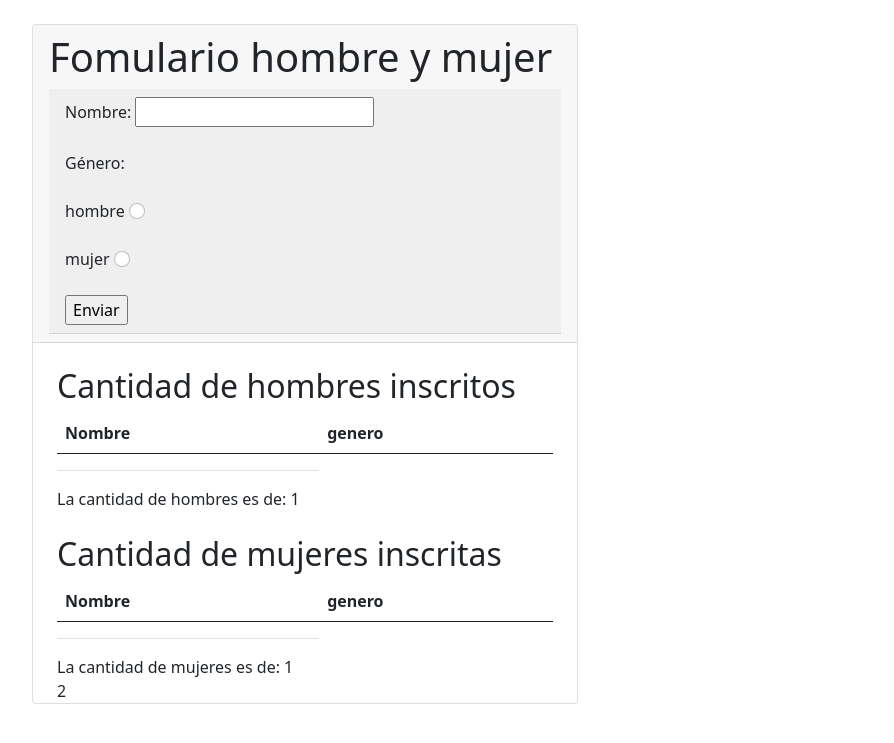
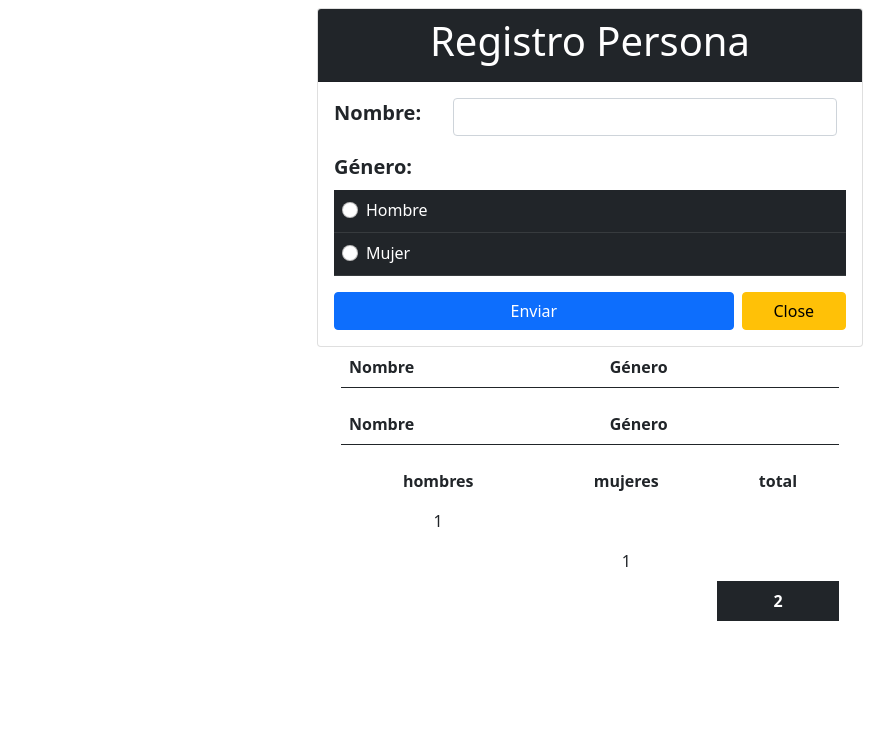
Before and after one commit to JarminthonEnriqueRuedaLarrotaADSO/Ejercicio5, a PHP site: page /index.php in a window 1280 px wide. Shown: the top 743 px of the page, without its empty margins (50-944 px from the left). Run offline with PHP 8.4, Linux system fonts and the light colour scheme; the visitor is signed in with stand-in values (Sample User, id 1); data that the repository does not hold is empty.

Commit message:
feat: :rocket: Ejercicio_4_php
contador de personas segun su genero con MVC php y validaciones con Js

```diff
--- a/controlador.php
+++ b/controlador.php
@@ -1,6 +1,6 @@
 <?php
 session_start();
-// session_destroy();
+//session_destroy();
 
 include ("operaciones.php");
 
@@ -8,10 +8,13 @@ $clase = new clase;
 
 $clase->setGenero($_POST['genero']);
 $clase->setNombre($_POST['nombre']);
+$clase->setClose($_POST['Close']);
+
 // $clase->setHombre($_POST['genero']);
 // $clase->setMujer($_POST['genero']);
 
 // $clase->validarGenero();
+$clase->cerrarSesion();
 $clase->guardar();
 
 
--- a/index.php
+++ b/index.php
@@ -1,133 +1,160 @@
 <!DOCTYPE html>
 <html lang="en">
-
 <head>
     <meta charset="UTF-8">
     <meta name="viewport" content="width=device-width, initial-scale=1.0">
     <link href="https://cdn.jsdelivr.net/npm/bootstrap@5.0.2/dist/css/bootstrap.min.css" rel="stylesheet"
         integrity="sha384-EVSTQN3/azprG1Anm3QDgpJLIm9Nao0Yz1ztcQTwFspd3yD65VohhpuuCOmLASjC" crossorigin="anonymous">
+    <title>Cuarto punto</title>
+</head>
+<body>
+    <div class="container">
+        <div class="row justify-content">
+            <div class="col-6 mx-auto mt-2 ">
+                <div class="card">
+                    <div class="card-header bg-dark">
+                        <h1 class="card-title text-center text-white">Registro Persona</h1>
+                    </div>
+                    <div class="card-body">
+                        <form action="controlador.php" method="post" id="form">
+                            <div class="mb-3 d-flex flex-row">
+                                <label for="nombre" class="form-label fs-5 fw-bold me-2">Nombre:</label>
+                                <input type="text" id="nombre" name="nombre" class="form-control ms-4 w-75">
+                            </div>
+                            <div class="mb-3">
+                                <label class="form-label fs-5 fw-bold">Género:</label>
+                                <table class="table table-dark table-hover">
+                                <tr>
+                                    <td>
+                                        <div class="form-check">
+                                            <input class="form-check-input" type="radio" name="genero" id="hombre" value="hombre">
+                                            <label for="hombre" class="form-check-label">Hombre</label>
+                                        </div>
+                                    </td>
+                                </tr>
+                                <tr>
+                                    <td>
+                                        <div class="form-check">
+                                            <input class="form-check-input" type="radio" name="genero" id="mujer" value="mujer">
+                                            <label for="mujer" class="form-check-label">Mujer</label>
+                                        </div>
+                                    </td>
+                                </tr>
+                                </table>
+                            </div>
 
-    <title>Cuarto pubnto</title>
-</head>
-
-<body>
-
-    <section class="container">
-        <div class="row justify-content">
-            <div class="col-md-6">
-                <div class="card mt-4">
-                    <div class="card-header">
-                        <h1>Fomulario hombre y mujer</h1>
-                        <div class="card-header">
-                            <form action="controlador.php" method="post">
-                                <label for="nombre">Nombre:</label>
-                                <input type="text" id="nombre" name="nombre"><br><br>
-                                <label for="genero">Género:</label> <br><br>
-                                <label for="hombre" class="form-check-label">hombre
-                                    <input class="form-check-input" type="radio" name="genero" id="hombre"
-                                        value="hombre">
-                                </label> <br> <br>
-                                <label for="mujer" class="form-check-label"> mujer
-                                    <input class="form-check-input" type="radio" name="genero" id="mujer" value="mujer">
-                                </label>
-                                </select><br><br>
-                                <input type="submit" value="Enviar" name="enviar">
+                                <div class="col-12 d-flex" >
+                                    <input type="submit" value="Enviar" id="enviar" name="enviar" class="btn btn-primary me-2 w-100">
+                                    <input type="submit" value="Close" name="Close" class="btn btn-warning w-25 ms-auto">
+                                </div>
                         </form>
                     </div>
                 </div>
+
+
                 <section class="container">
+                    <table class="table">
 
-                        <!-- tabla -->
-                        <table class="table">
-                            <br>
                         <thead>
-                                <h2>Cantidad de hombres inscritos</h2>
                             <tr>
                                 <th scope="col">Nombre</th>
-                                    <th scope="col">genero</th>
+                                <th scope="col">Género</th>
                             </tr>
                         </thead>
                         <tbody>
                             <?php
-                                // Importamos la carpeta controlador.php para usar el contenido
                             include_once 'operaciones.php';
                             $clase = new clase();
-                                $contadorHombre;
-                                //Validamos que exista la sesion para imprimirla
                             session_start();
-                               //ESTE IF SE UTILIZA PARA HACER LA VALIDACIOM Y QUE NO SALGAN COSITAS NARANJAS AL INICIAR EL CODIGO!
-                                // if (isset($_SESSION['hombre']) && isset($_SESSION['mujer'])) {
-
-                                // }
-                                foreach ($_SESSION['hombre'] as $key) { ?>
+                            if (isset($_SESSION['hombre'])) {
+                                foreach ($_SESSION['hombre'] as $key) {
+                                    ?>
                                     <tr>
-                                        <td>
-                                            <?php echo $key['nombre']; ?>
-                                        </td>
-                                        <td>
-                                            <?php echo $key['genero']; ?>
-                                        </td>
-                                    <?php } ?>
-
-                                    <td>
-
-                                    </td>
-
-                                    </td>
-                                <tr>
-
+                                        <td><?php echo $key['nombre']; ?></td>
+                                        <td><?php echo $key['genero']; ?></td>
+                                    </tr>
+                                    <?php
+                                }
+                            }
+                            ?>
                         </tbody>
                     </table>
-                        <div>
-                            <?php echo 'La cantidad de hombres es de: ' .  count($_SESSION['hombre']) ?>
-                        </div>
                     <table class="table">
-                            <br>
                         <thead>
-                                <h2>Cantidad de mujeres inscritas</h2>
                             <tr>
                                 <th scope="col">Nombre</th>
-                                    <th scope="col">genero</th>
+                                <th scope="col">Género</th>
                             </tr>
                         </thead>
                         <tbody>
                             <?php
-                                // Importamos la carpeta controlador.php para usar el contenido
-                                include_once 'operaciones.php';
-                                $clase = new clase();
-                                $contadorHombre;
-                                //Validamos que exista la sesion para imprimirla
-                                //recorremos la array para mostrar los items
-                                foreach ($_SESSION['mujer'] as $key) { ?>
+                            if (isset($_SESSION['mujer'])) {
+                                foreach ($_SESSION['mujer'] as $key) {
+                                    ?>
                                     <tr>
-                                        <td>
-                                            <?php echo $key['nombre']; ?>
-                                        </td>
-                                        <td>
-                                            <?php echo $key['genero']; ?>
-                                        </td>
-                                    <?php } ?>
-                                    <td>
-                                <tr>
+                                        <td><?php echo $key['nombre']; ?></td>
+                                        <td><?php echo $key['genero']; ?></td>
+                                    </tr>
+                                    <?php
+                                }
+                            }
+                            ?>
                         </tbody>
                     </table>
-                        <div>
-                            <?php echo 'La cantidad de mujeres es de: ' . count($_SESSION['mujer']) ?>
-                        </div>
+                        <table class="table table-borderless table-hover">
+                            <tr>
+                                <th class="text-center">
+                                    hombres
+                                </th>
+                                <th class="text-center">
+                                    mujeres
+                                </th>
+                                <th class="text-center" >
+                                    total
+                                </th>
+                            </tr>
+
+                            <tr>
+                                <td class="text-center" >
+                                <?php
+                        if (isset($_SESSION['hombre'])) {
+                            echo  count($_SESSION['hombre']);
+                        }
+                        ?>
+                                </td>
+                                <td></td>
+                            </tr>
+                            <tr>
+                                <td></td>
+                                <td class="text-center">
                                     <div>
                                         <?php
-                                    echo $clase->mostrar();
+                                        if (isset($_SESSION['mujer'])) {
+                                            echo  count($_SESSION['mujer']);
+                                        }
                                         ?>
                                     </div>
+                                </td>
+                                <td></td>
+                            </tr>
+                            <tr  >
+                                <td></td>
+                                <td></td>
+                                <td class=" table-dark text-center text-white align-middle fw-bold" >
+                                <div>
+                        <?php
+                        if (isset($_SESSION['hombre'])) {
+                            echo $clase->mostrar();
+                        }
+                        ?>
                     </div>
-
-            </div>
-
-        </div>
-
+                                </td>
+                            </tr>
+                        </table>
+                </section>
             </div>
         </div>
     </div>
+    <script src="script.js"></script>
 </body>
-
 </html>
--- a/operaciones.php
+++ b/operaciones.php
@@ -1,6 +1,7 @@
 <?php
 class clase
 {
+    private $Close;
     private $contadorHombre=0;
     private $contadorMujer=0;
     private $genero;
@@ -8,6 +9,12 @@ class clase
     public $hombre = 0;
     public $mujer = 0;
 
+    public function setClose($Close){
+        $this->Close = $Close;
+    }
+    public function getClose(){
+        return $this->Close;
+    }
     public function setGenero($genero)
     {
         $this->genero = $genero;
@@ -46,6 +53,11 @@ class clase
     public function getContadorHombre(){
         return $this->contadorHombre;
     }
+    public function cerrarSesion(){
+        if (isset($this->Close)) {
+            session_destroy();
+        }
+    }
     public function validarGenero()
     {
         if (!empty($this->genero)) {
@@ -56,6 +68,9 @@ class clase
                 case 'mujer':
                     echo $this->genero;
                     break;
+                case '';
+                    echo 'seleccione un valor';
+                break;
             }
         }
     }
```
Also changed, not shown: script.js (+46 -0 lines). Lines whose indentation alone changed are shown as unchanged.
